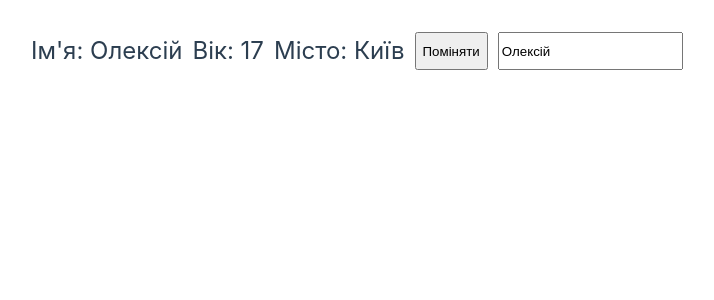
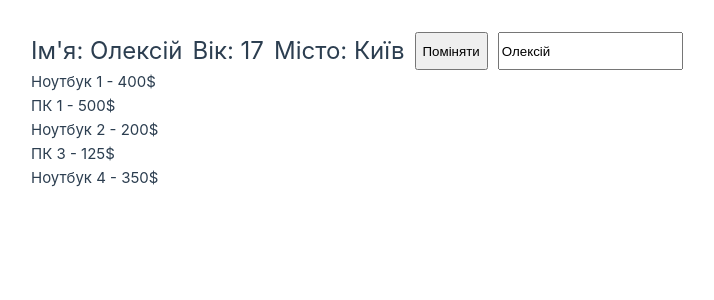
Before and after one commit to SerhiiBida/vue-lesson2, a Vue app: page / in a window 1280 px wide. Shown: the top 300 px of the page, without its empty margins (1-715 px from the left). Built offline with nearby package versions, Linux system fonts and the light colour scheme.

Commit message:
did task 4

```diff
--- a/src/App.vue
+++ b/src/App.vue
@@ -1,10 +1,12 @@
 <script>
 import User from '@/components/User.vue';
+import Products from "@/components/Products.vue";
 
 export default {
   name: 'App',
   components: {
-    User
+    User,
+    Products
   },
   data() {
     return {
@@ -18,6 +20,8 @@ export default {
   <main>
     <!--tasks 1-3-->
     <User/>
+    <!--task 4-->
+    <Products/>
   </main>
 </template>
 
--- a/src/components/Products.vue
+++ b/src/components/Products.vue
@@ -1,10 +1,39 @@
-<script setup>
-import {reactive} from "vue";
-
+<script>
+export default {
+  name: 'Products',
+  data() {
+    return {
+      products: [
+        {id: 1, name: 'Ноутбук 1', price: 400},
+        {id: 2, name: 'ПК 1', price: 500},
+        {id: 3, name: 'Ноутбук 2', price: 200},
+        {id: 4, name: 'ПК 2', price: 600},
+        {id: 5, name: 'Ноутбук 3', price: 700},
+        {id: 6, name: 'ПК 3', price: 125},
+        {id: 7, name: 'Ноутбук 4', price: 350},
+        {id: 8, name: 'ПК 4', price: 90},
+      ]
+    }
+  },
+  methods: {
+    // 4. Створіть метод для фільтрації масиву об'єктів за деяким критерієм.
+    productsFilter() {
+      return this.products.filter((product) => {
+        return product.price > 100 && product.price < 600;
+      });
+    }
+  }
+}
 </script>
 
 <template>
-
+  <div class="products">
+    <article v-for="product in productsFilter()" :data-product-id="product.id">
+      <p>
+        {{ product.name }} - {{ product.price }}$
+      </p>
+    </article>
+  </div>
 </template>
 
 <style scoped>
```
